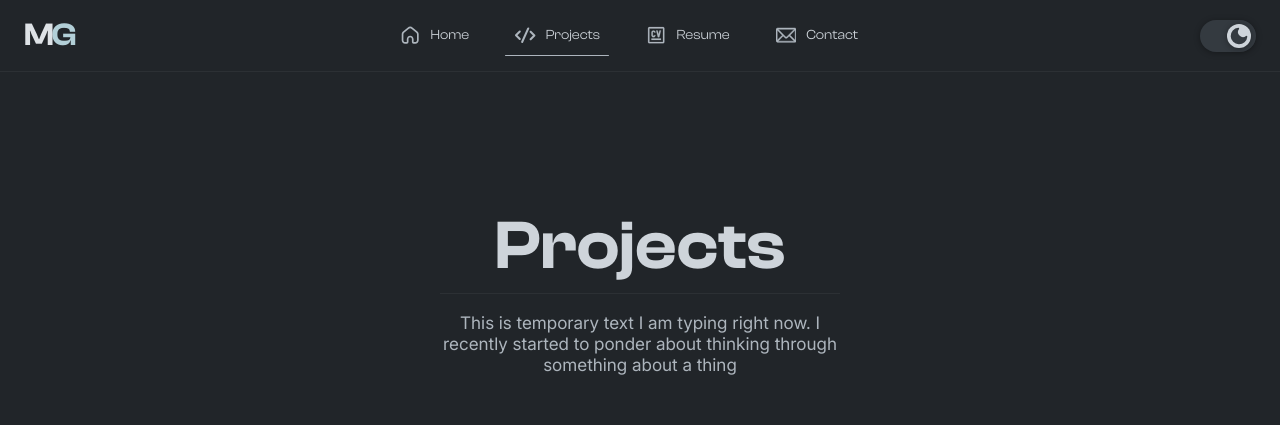
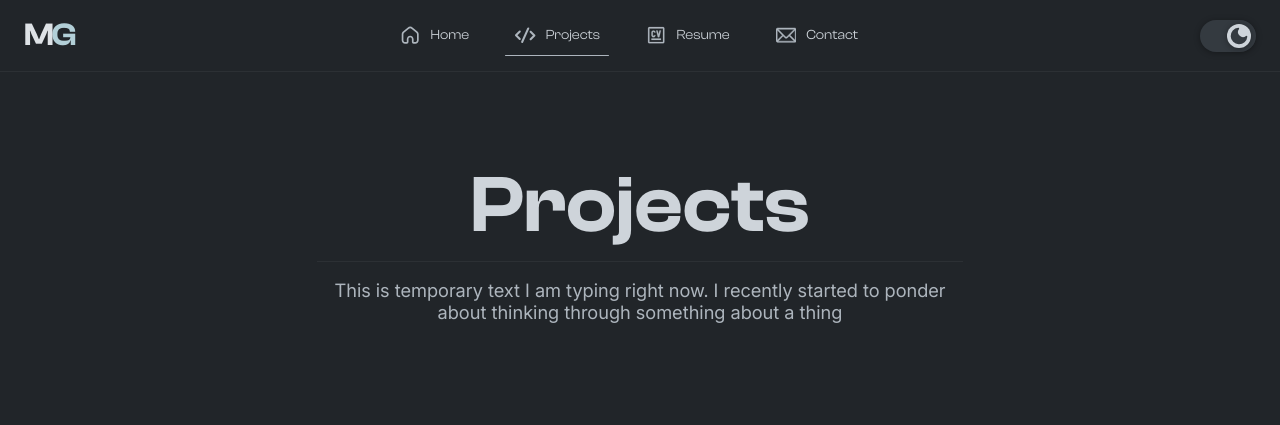
Before and after one commit to michaelgreenl/e-portfolio, a Vue app: page /#home in a window 1280 px wide. Both pictures are taken after a click on the button "Projects". Shown: the top 425 px of the page. Built offline with nearby package versions, Linux system fonts and the light colour scheme; a web font is replaced by a local one.

Commit message:
fix: fixed header section spacing/sizing

```diff
--- a/src/views/ProjectsView.vue
+++ b/src/views/ProjectsView.vue
@@ -365,7 +365,7 @@ const activeProject = computed(() => {
 
     @include bp-xsm-phone {
         .cards {
-            max-width: 42em;
+            max-width: 50em;
 
             .project-card {
                 .card-body {
@@ -373,6 +373,10 @@ const activeProject = computed(() => {
                         h2 {
                             font-size: 2.5em !important;
                         }
+                    }
+
+                    .description {
+                        font-size: 1.6em;
                     }
                 }
             }
@@ -383,7 +387,14 @@ const activeProject = computed(() => {
         margin: 0 auto;
 
         .page-header {
-            margin: 8em 0 12em;
+            h1 {
+                font-size: 7em;
+            }
+
+            p {
+                max-width: 56ch;
+                font-size: 1.6em;
+            }
         }
 
         .cards {
@@ -451,7 +462,7 @@ const activeProject = computed(() => {
 
         .page-header {
             font-size: 1.2em;
-            margin: 8em 0 12em;
+            margin: 4em 0 8em;
         }
 
         .cards {
```
